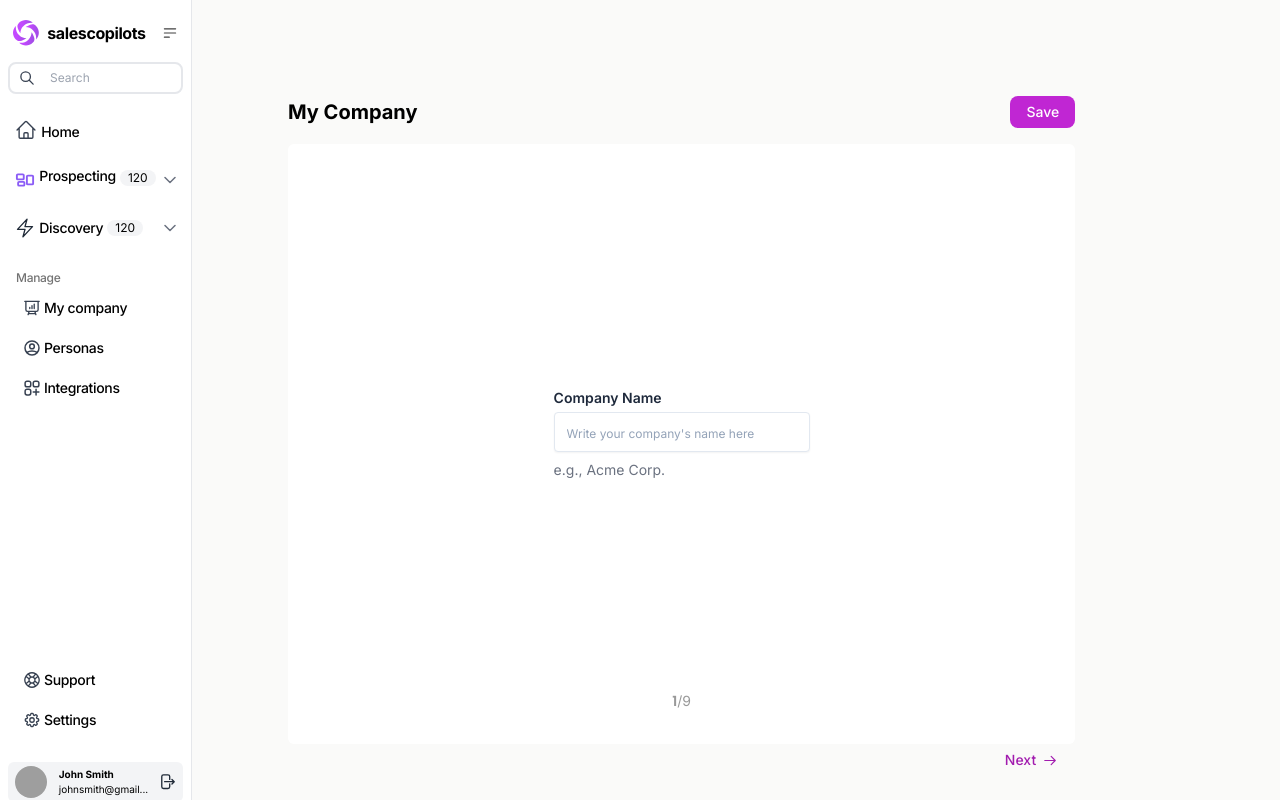
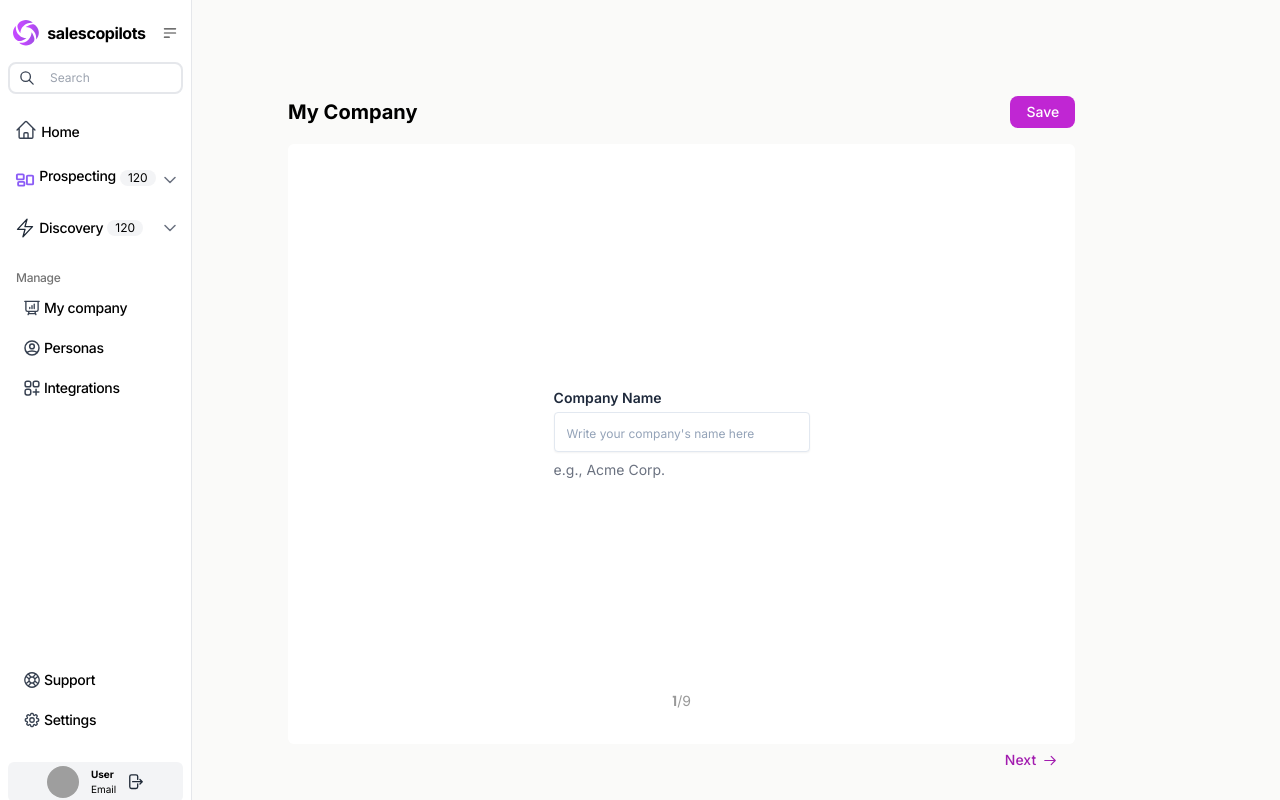
Before and after one commit to Momin-Mahmud/nick-react-app, a React (Vite) app in the folder nick-react-app/: page /company in a window 1280 px wide. Built offline with nearby package versions, Linux system fonts and the light colour scheme; grey boxes are pictures that could not be loaded.

Commit message:
Added user name and email at login

```diff
--- a/nick-react-app/src/components/routes/Router/layout/AppLayout/Sidebar/index.jsx
+++ b/nick-react-app/src/components/routes/Router/layout/AppLayout/Sidebar/index.jsx
@@ -174,10 +174,10 @@ const Sidebar = () => {
           <img src={'https://images.unsplash.com/photo-1534528741775-53994a69daeb?q=80&w=1964&auto=format&fit=crop&ixlib=rb-4.0.3&ixid=M3wxMjA3fDB8MHxwaG90by1wYWdlfHx8fGVufDB8fHx8fA%3D%3D'} alt="logo" className='w-8 h-8 object-cover rounded-full'/>
           <div className='flex flex-col items-start'>
             <span className='text-[10px] font-bold'>
-              John Smith
+              {localStorage.getItem('name') || 'User'}
             </span>
             <span className='text-[10px]'>
-                johnsmith@gmail...
+                {localStorage.getItem('email') || 'Email'}
             </span>
           </div>
           <Icon className={'cursor-pointer'} onClick={() => navigate('/')} name='logout' size='16'/>
--- a/nick-react-app/src/pages/Login/index.jsx
+++ b/nick-react-app/src/pages/Login/index.jsx
@@ -28,7 +28,9 @@ const Login = () => {
     if (!error) {
       toast.success("Login Successfully.");
       console.log("Data: ", data);
+      localStorage.setItem('name', data?.data?.name)
       localStorage.setItem("user_id", data?.data?.user_id);
+      localStorage.setItem("email", data?.data?.email);
       localStorage.setItem("token", data?.data?.token);
       if (Object.keys(data?.data?.company_info).length != 0) {
         navigate("/chat");
```
